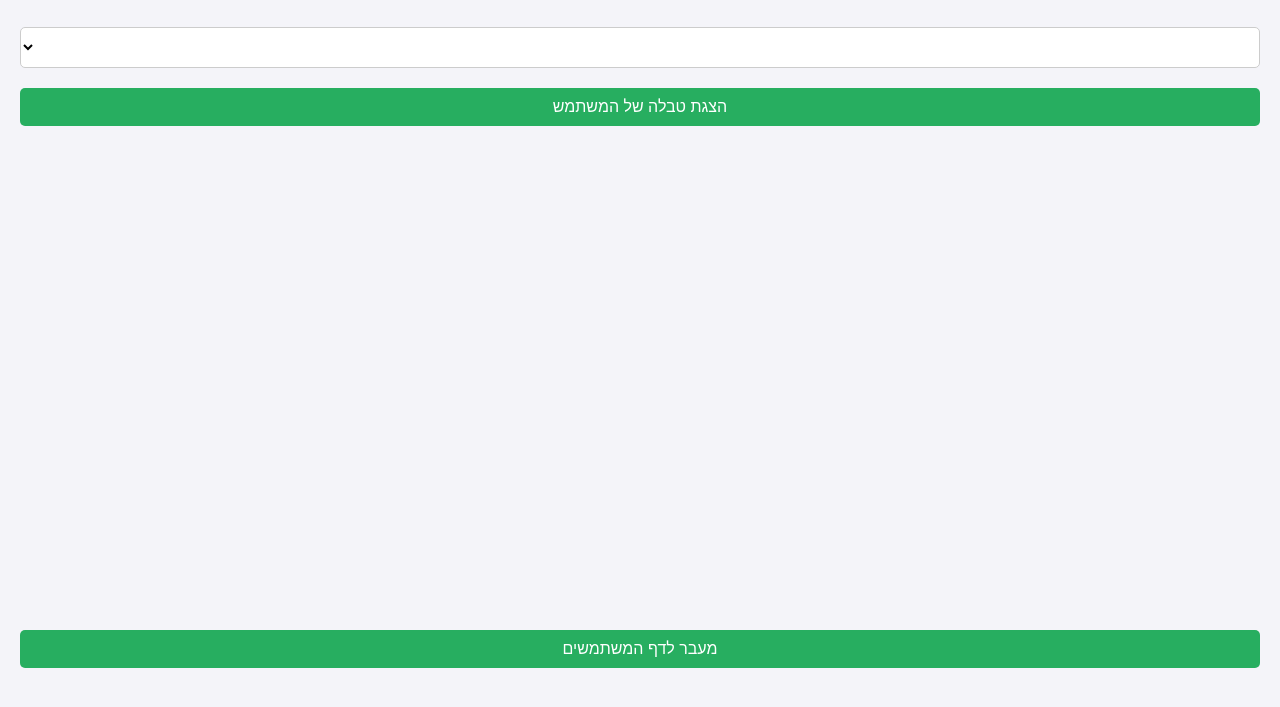
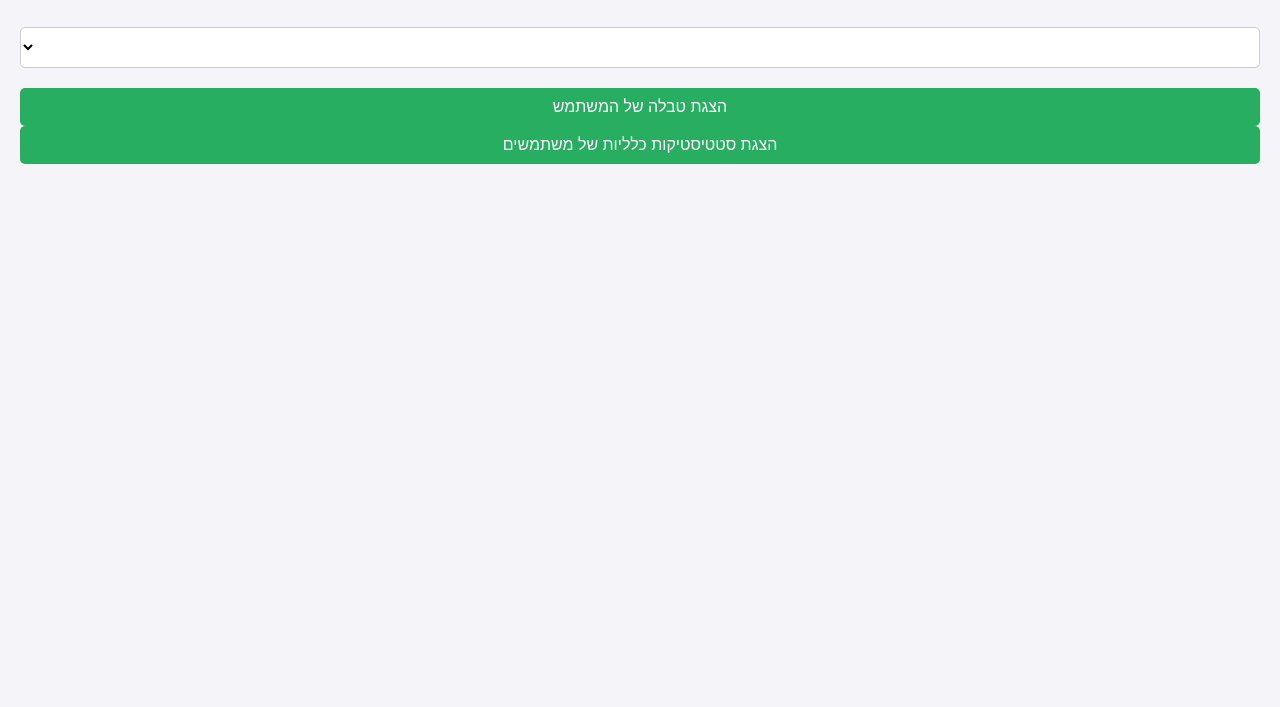
Before and after one commit to hasonateto12/blood_pressure, a website: page views/main.html in a window 1280 px wide. Shown: the part 55-762 px from the top of the page. Drawn offline with Linux system fonts and the light colour scheme; no server answers.

```diff
--- a/views/main.html
+++ b/views/main.html
@@ -49,21 +49,8 @@
     <button id="updateButton" onclick="updateMeasurement()" style="display: none;">עדכון נתונים</button>
 </div>
 
-
-<iframe id="contentFrame" style="width: 100%; height: 500px; border: none;"></iframe>
-
-<footer>
-    <button onclick="openUsersPage()" class="nav-button">מעבר לדף המשתמשים</button>
-</footer>
-
-<script>
-    function openUsersPage() {
-        window.open('http://localhost:63342/blood_pressure/views/users.html', '_blank');
-    }
-</script>
-
-
 <script src="/js/main.js"></script>
+<button  onclick="window.location.href='http://localhost:63342/blood_pressure/views/users.html'">הצגת סטטיסטיקות כלליות של משתמשים</button>
 
 </body>
 </html>
```
